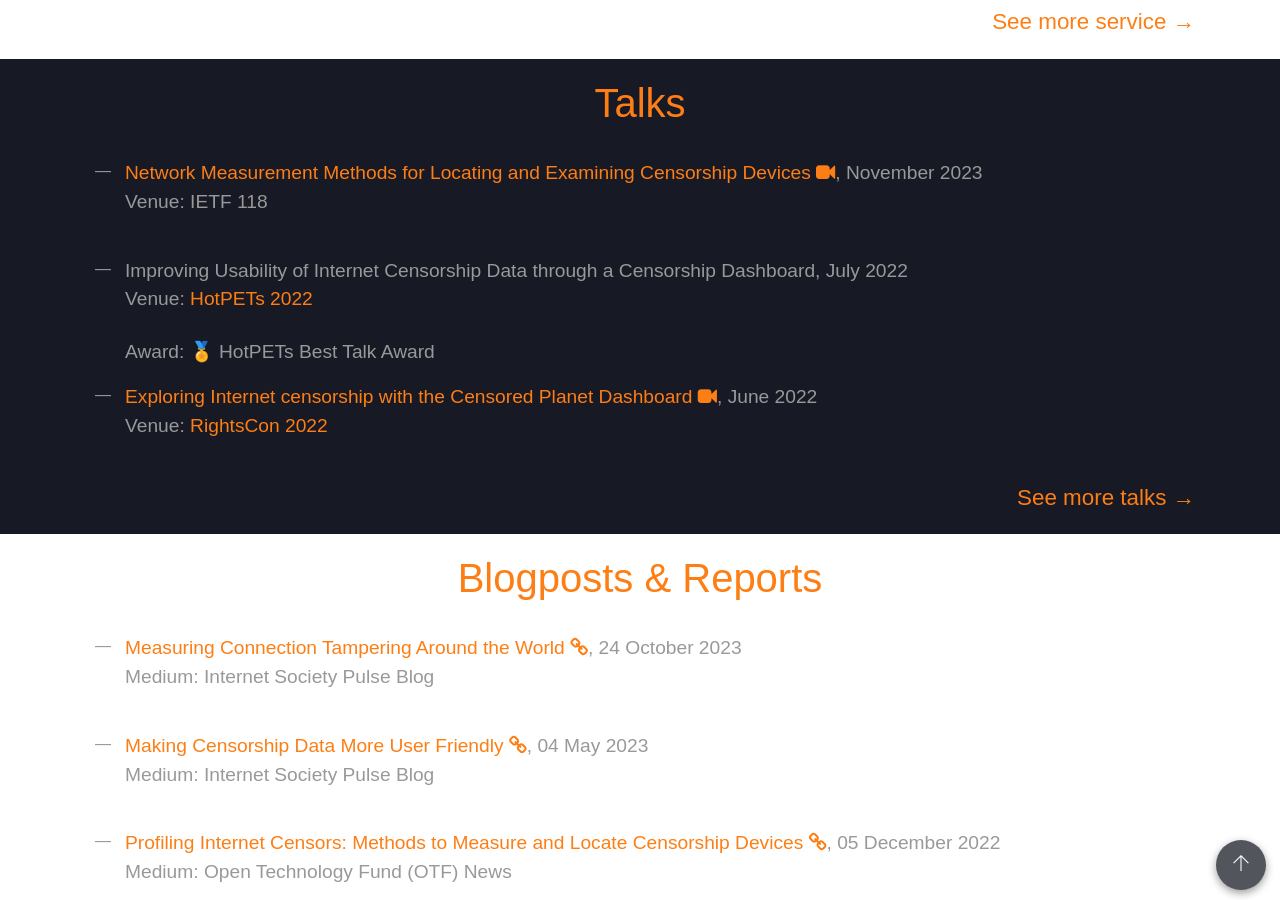
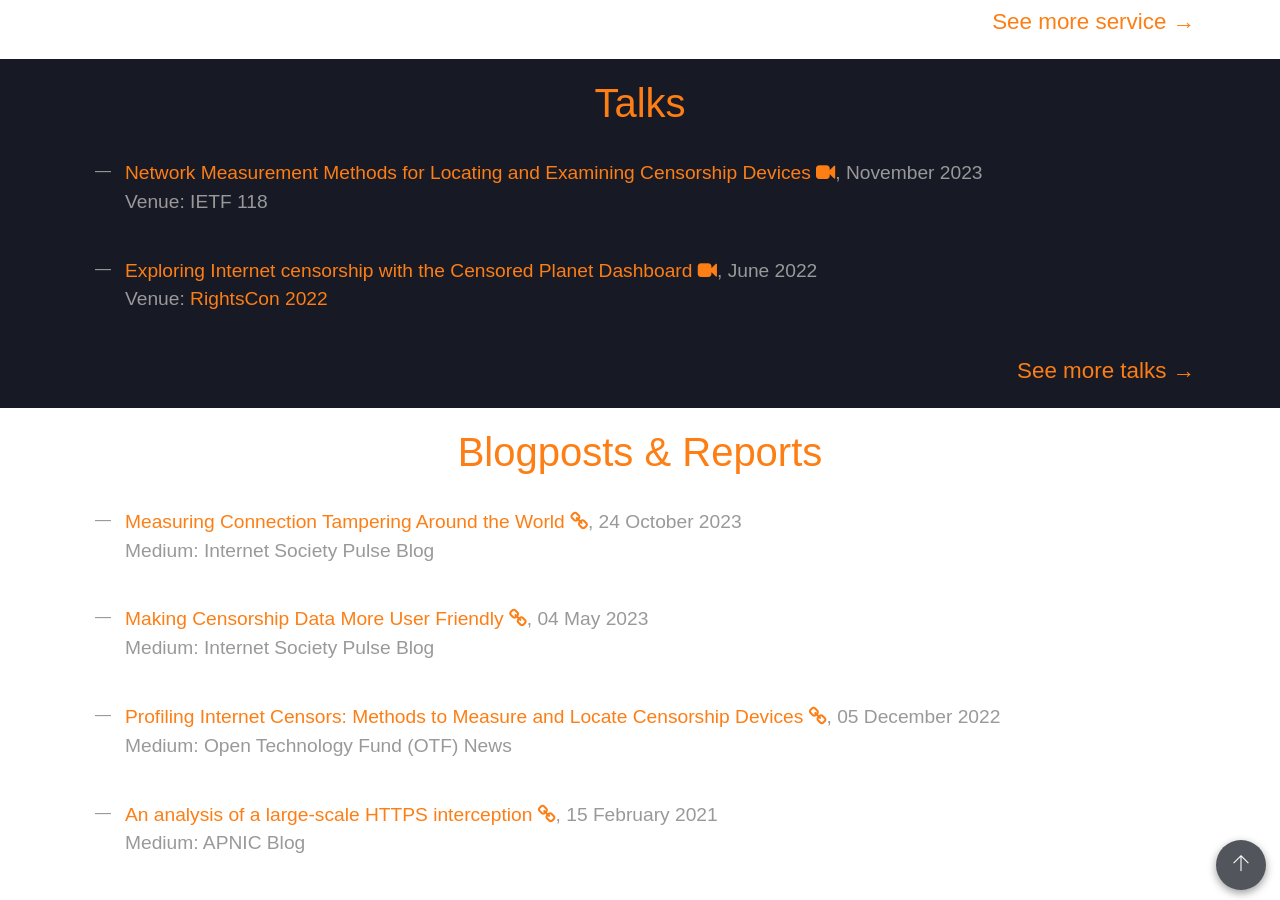
Before and after one commit to ramakrishnansr/ramakrishnansr.github.io, a Jekyll site: the page built from index.html, in a window 1280 px wide and 900 px high, scrolled down 4021 px. Built offline with Jekyll 4.4.1, drawn with Linux system fonts in a browser that asks for light colours; nearby versions of some CDN libraries; some web fonts are replaced.

Commit message:
Remove HOTPETs talk

```diff
--- a/_data/awards.yml
+++ b/_data/awards.yml
@@ -17,9 +17,6 @@
 - key: award8
   date: 01 October 2022
   award: 'ACM IMC 2022 Travel Grant Award'
-- key: award7
-  date: 15 July 2022
-  award: '<a href="https://twitter.com/PET_Symposium/status/1547872277198356480?s=20&t=Zm2ymVsT1JmHgD7kjOsQqw" target="_blank">HotPETs 2022 Best Talk Award</a>'
 - key: award6
   date: 15 November 2021
   award: '<a href="https://www.opentech.fund/about/people/ramakrishnan-sundara-raman/" target="_blank">OTF Information Controls Fellowship Award</a>'
--- a/_data/talks.yml
+++ b/_data/talks.yml
@@ -8,12 +8,6 @@
   date: January 2023
   topic: 'Exploring Internet Censorship Data through the Censored Planet Dashboard'
   venue: 'OTF Summit 2023'
-- key: talk6
-  date: July 2022
-  topic: 'Improving Usability of Internet Censorship Data through a Censorship Dashboard'
-  venue: '<a href="https://petsymposium.org/2022/program.php">HotPETs 2022</a>'
-  award: 🏅 HotPETs Best Talk Award
-  display: 'true'
 - key: talk5
   date: June 2022
   topic: '<a href="https://www.rightscon.org/program/" target="_blank">Exploring Internet censorship with the Censored Planet Dashboard</a>'
```
